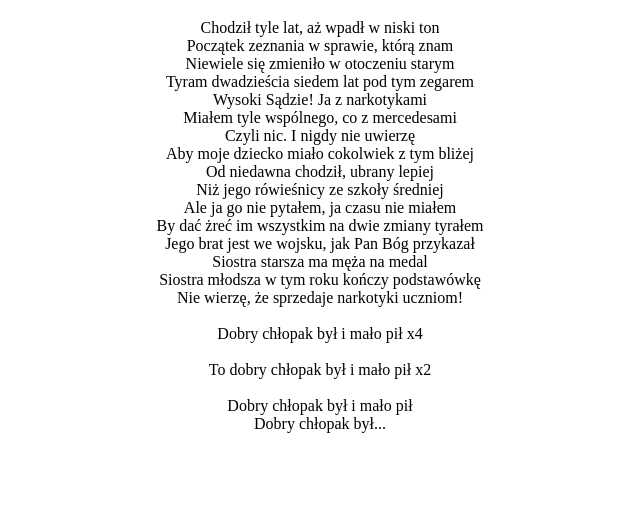
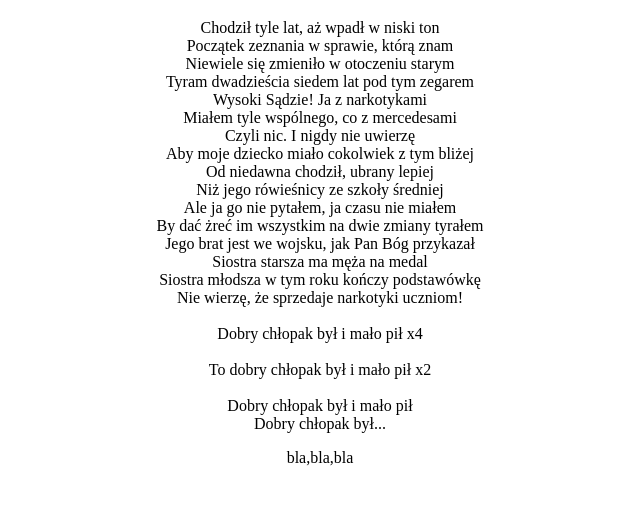
Before and after one commit to MagdaGut/learning-git, a plain HTML site: page index.html in a window 1280 px wide. Shown: the part 61-566 px from the top of the page, without its empty margins (320-960 px from the left). Drawn offline with Linux system fonts and the light colour scheme.

Commit message:
Add second paragraph

```diff
--- a/index.html
+++ b/index.html
@@ -30,5 +30,6 @@
 				<br>
 				Dobry chłopak był i mało pił<br>
 				Dobry chłopak był...</p>
+			<p>bla,bla,bla</p>
     </body>
 </html>
```
